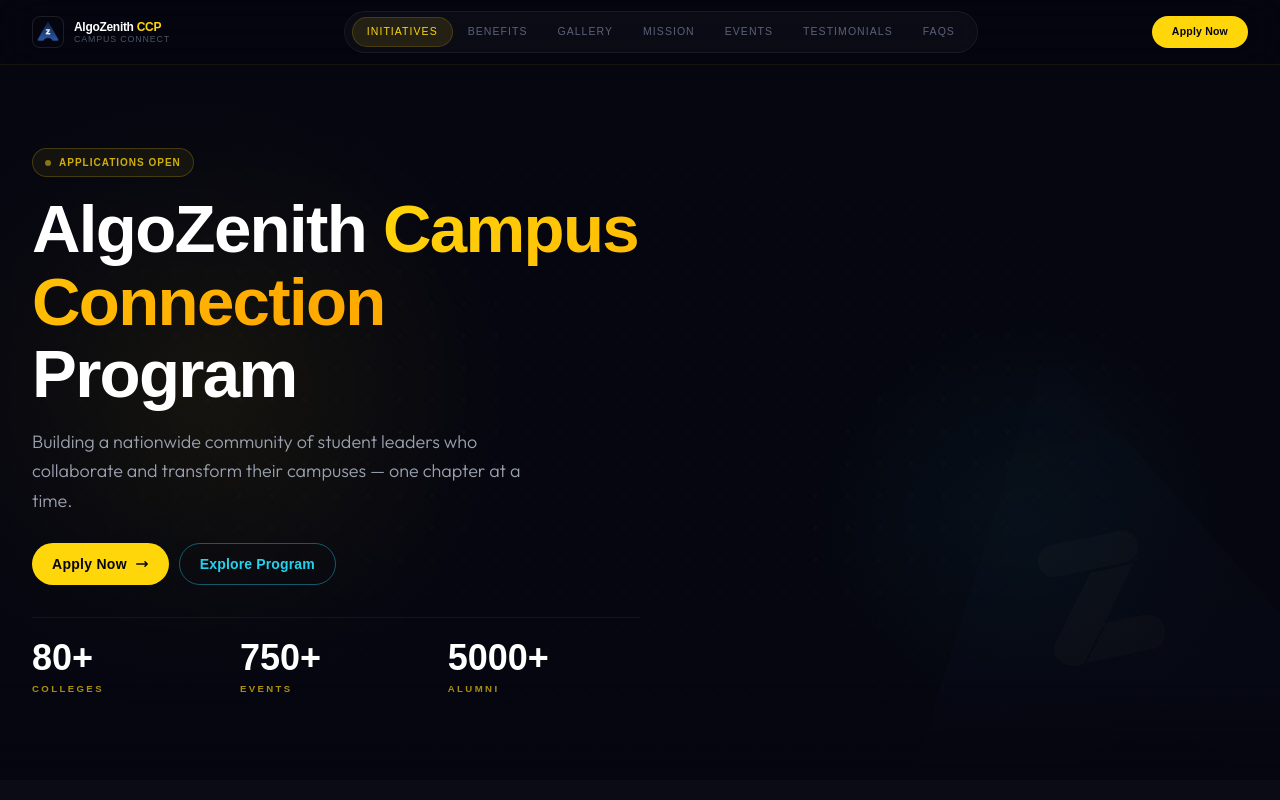
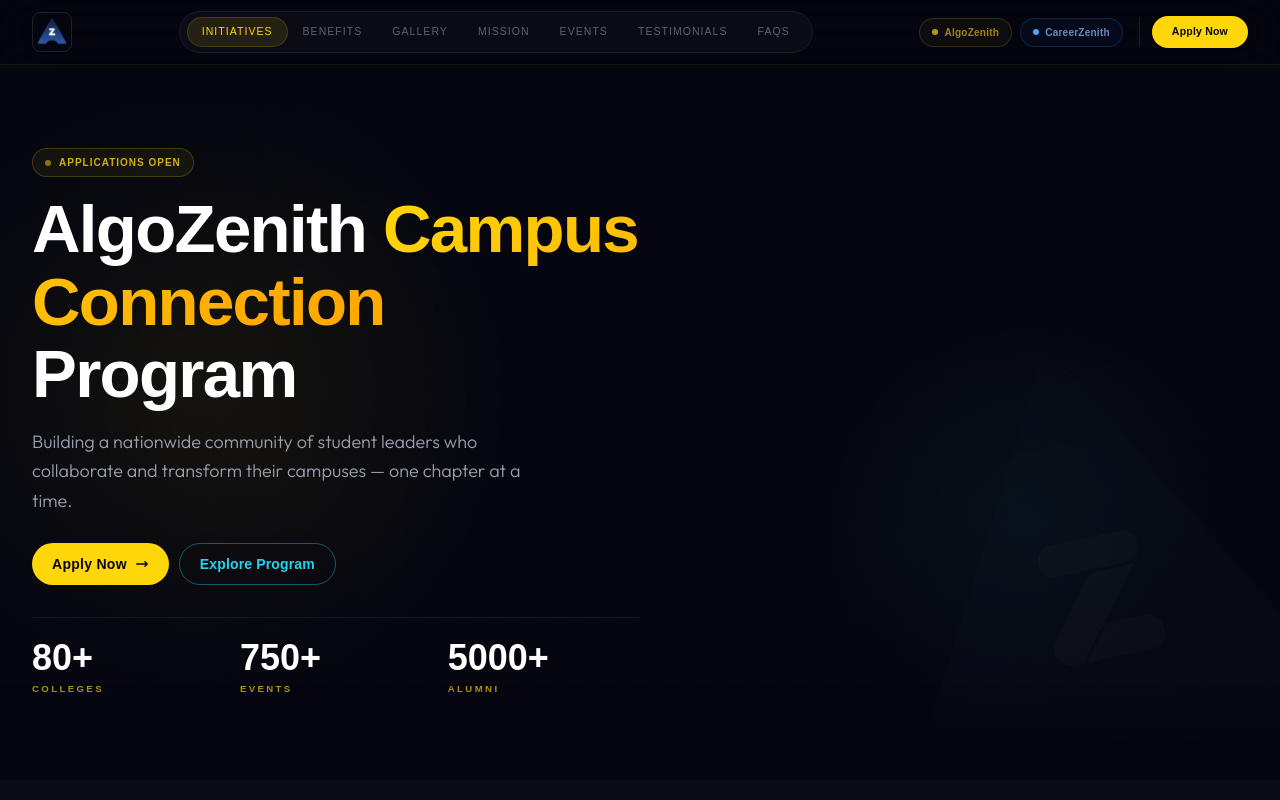
Before and after one commit to vijay-2155/Az-ccp, a Next.js app: page / in a window 1280 px wide. Shown: the top 800 px of the page. Built offline with nearby package versions, Linux system fonts and the light colour scheme; a web font is replaced by a local one.

Commit message:
feat: remove Empower-Connect-Transform mission pillars and add beautiful brand links to navbar

```diff
--- a/src/app/page.tsx
+++ b/src/app/page.tsx
@@ -421,26 +421,7 @@
                   lead change on their campuses — creating meaningful impact across the student community.
                 </p>
 
-                {/* Mission pillars */}
-                <div className="mt-10 space-y-4">
-                  {[
-                    { label: "Empower",    desc: "Give students the tools to lead and grow"       },
-                    { label: "Connect",    desc: "Bridge campuses to industry and each other"      },
-                    { label: "Transform",  desc: "Build coding culture that outlasts every chapter" },
-                  ].map((p) => (
-                    <div key={p.label} className="flex items-center gap-4 group">
-                      <div className="w-10 h-10 flex-shrink-0 rounded-lg bg-gold/10 border border-gold/20 flex items-center justify-center group-hover:border-gold/40 transition-colors">
-                        <span className="text-gold text-sm font-display font-bold">
-                          {p.label[0]}
-                        </span>
-                      </div>
-                      <div>
-                        <div className="text-white font-semibold text-sm font-display">{p.label}</div>
-                        <div className="text-gray-500 text-xs">{p.desc}</div>
-                      </div>
-                    </div>
-                  ))}
-                </div>
+
               </div>
 
               {/* Application process */}
--- a/src/components/Navbar.tsx
+++ b/src/components/Navbar.tsx
@@ -76,22 +76,16 @@
           <div className="flex items-center justify-between h-16">
 
             {/* ── Logo ───────────────────────────────────────── */}
-            <a href="#home" className="flex items-center gap-2.5 group flex-shrink-0">
-              <div className="relative w-8 h-8 rounded-lg overflow-hidden border border-white/10 group-hover:border-gold/40 transition-colors duration-300">
+            <a href="#home" className="flex items-center group flex-shrink-0">
+              <div className="relative w-10 h-10 rounded-lg overflow-hidden border border-white/10 group-hover:border-gold/40 transition-colors duration-300">
                 <Image
                   src="/brand/az-logo.png"
                   alt="AlgoZenith"
                   fill
-                  sizes="32px"
+                  sizes="40px"
                   className="object-contain p-1"
                   priority
                 />
-              </div>
-              <div className="hidden sm:block">
-                <span className="font-display font-bold text-xs text-white tracking-tight leading-none block">
-                  AlgoZenith <span className="text-gold">CCP</span>
-                </span>
-                <span className="font-display text-[0.55rem] text-gray-600 tracking-widest uppercase leading-none block mt-0.5">Campus Connect</span>
               </div>
             </a>
 
@@ -124,7 +118,27 @@
 
             {/* ── Right-side CTAs ────────────────────────────── */}
             <div className="flex items-center gap-3 flex-shrink-0">
-
+              {/* Brand chip links – hidden on mobile, visible on lg+ */}
+              <div className="hidden lg:flex items-center gap-2 pr-4 border-r border-white/10">
+                <a
+                  href="https://maang.in"
+                  target="_blank"
+                  rel="noopener noreferrer"
+                  className="flex items-center gap-1.5 px-3 py-1.5 rounded-full border border-gold/15 bg-gold/[0.04] hover:bg-gold/[0.09] hover:border-gold/35 transition-all duration-200 group"
+                >
+                  <span className="w-1.5 h-1.5 rounded-full bg-gold/70 group-hover:bg-gold flex-shrink-0" />
+                  <span className="text-[10px] font-display font-semibold text-gold/60 group-hover:text-gold tracking-wide whitespace-nowrap">AlgoZenith</span>
+                </a>
+                <a
+                  href="https://careerzenith.ai/"
+                  target="_blank"
+                  rel="noopener noreferrer"
+                  className="flex items-center gap-1.5 px-3 py-1.5 rounded-full border border-blue-500/20 bg-blue-500/5 hover:bg-blue-500/12 hover:border-blue-400/40 transition-all duration-200 group"
+                >
+                  <span className="w-1.5 h-1.5 rounded-full bg-blue-400 group-hover:bg-cyan flex-shrink-0" />
+                  <span className="text-[10px] font-display font-semibold text-blue-300/70 group-hover:text-blue-200 tracking-wide whitespace-nowrap">CareerZenith</span>
+                </a>
+              </div>
 
               {/* Apply Now – always visible */}
               <a
@@ -223,6 +237,30 @@
           {/* Divider */}
           <div className="h-px bg-white/5 mx-4" />
 
+          {/* Brand links */}
+          <div className="p-3 pt-0 flex gap-2">
+            <a
+              href="https://maang.in"
+              target="_blank"
+              rel="noopener noreferrer"
+              onClick={closeMenu}
+              className="flex-1 flex items-center justify-center gap-1.5 py-2.5 rounded-xl border border-gold/15 bg-gold/[0.04] hover:bg-gold/[0.08] transition-all duration-200 text-[10px] font-display font-bold text-gold/75 tracking-wider uppercase"
+            >
+              <span className="w-1 h-1 rounded-full bg-gold" />
+              AlgoZenith
+            </a>
+            <a
+              href="https://careerzenith.ai/"
+              target="_blank"
+              rel="noopener noreferrer"
+              onClick={closeMenu}
+              className="flex-1 flex items-center justify-center gap-1.5 py-2.5 rounded-xl border border-blue-500/20 bg-blue-500/5 hover:bg-blue-500/10 transition-all duration-200 text-[10px] font-display font-bold text-blue-400 tracking-wider uppercase"
+            >
+              <span className="w-1 h-1 rounded-full bg-blue-400" />
+              CareerZenith
+            </a>
+          </div>
+
           {/* Apply */}
           <div className="p-3">
             <a
```
